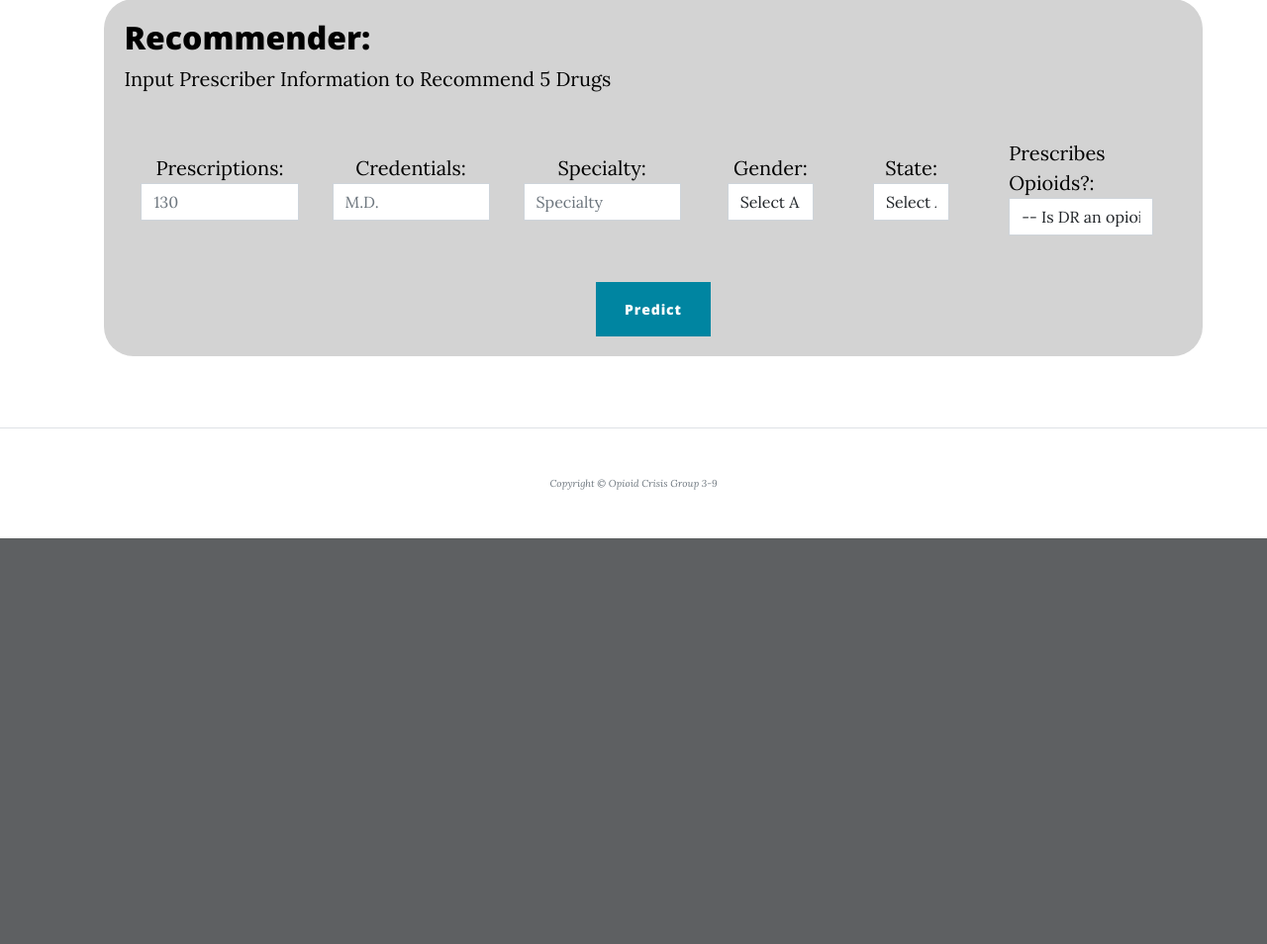
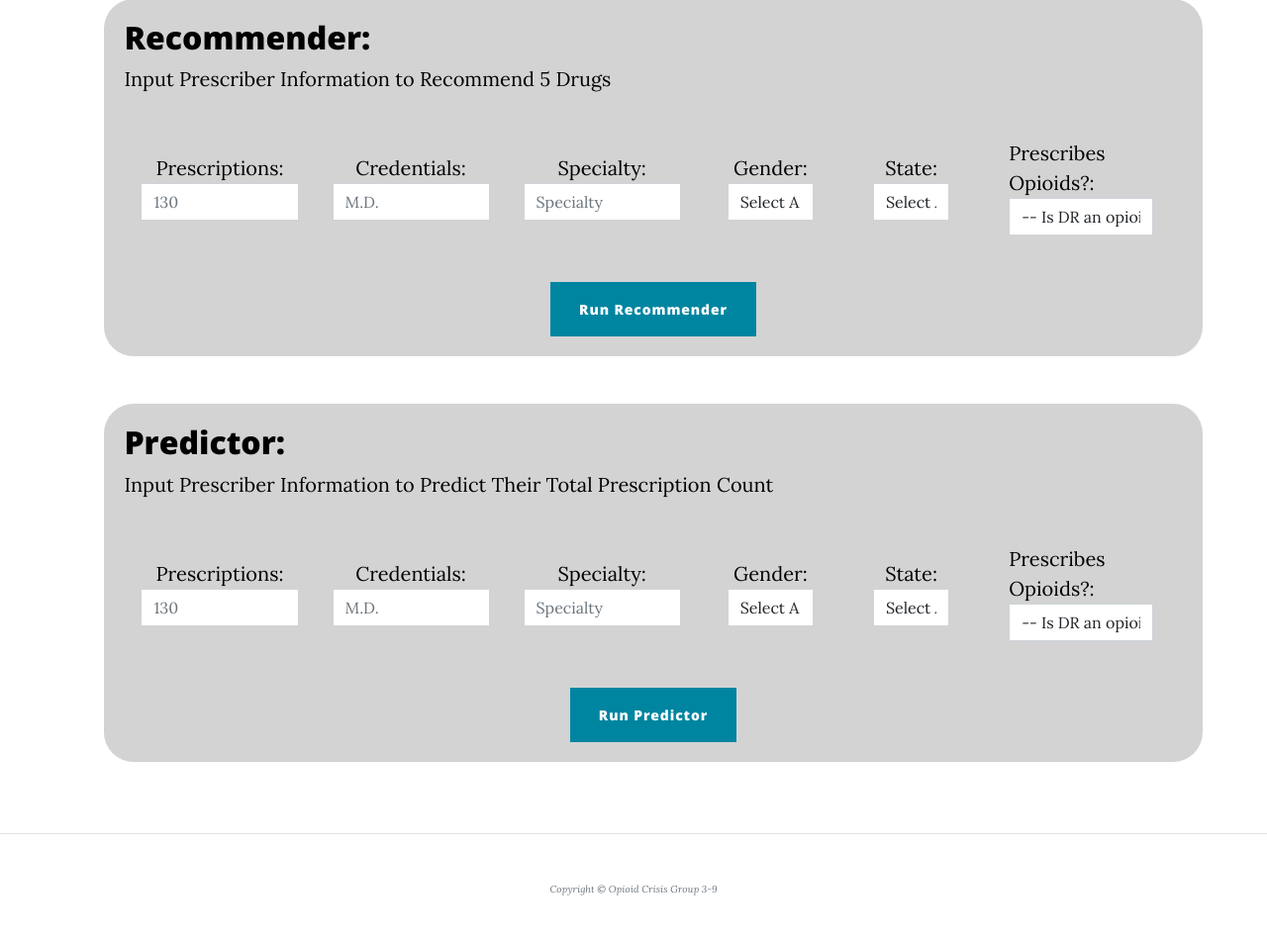
Before and after one commit to kandelin16/INTEX, a Django app: page /machineLearning/ in a window 1280 px wide. Shown: the part 649-1603 px from the top of the page at 99% size. Before the commit the page ends 1193 px from the top, so only its background shows below. Run offline with Django 3.2, Linux system fonts and the light colour scheme; data that the repository does not hold is empty; some libraries are stand-ins or nearby versions.

Commit message:
predictor

```diff
--- a/INTEX/static/js/machineLearning.js
+++ b/INTEX/static/js/machineLearning.js
@@ -3,3 +3,9 @@ function verifyForm() {
         document.getElementById("formNo3").submit()
     }
 }
+
+function verifyPredictor() {
+    if (confirm("Do you want to submit the predictor?")) {
+        document.getElementById("formNo4").submit()
+    }
+}
--- a/drug/urls.py
+++ b/drug/urls.py
@@ -10,6 +10,7 @@ from .views import deletePrescriberView
 from .views import updatePrescriberView
 from .views import addPrescriberView
 from .views import updatePrescriberDetailsView
+from .views import PredictorView
 
 urlpatterns= [
     path("prescriberSearch/", prescriberSearchPageView, name="prescriberSearch"),
@@ -23,5 +24,6 @@ urlpatterns= [
     path("updatePrescriptionCount/", updatePrescriberView, name="updatePrescriber"),
     path("addPrescriber/", addPrescriberView, name="AddPrescriber"),
     path("updatePrescriber/", updatePrescriberDetailsView, name="updatePrescriber"),
-    path("recommender/", RecommenderView)
+    path("recommender/", RecommenderView),
+    path("predictor/", PredictorView, name="predictor")
 ]
--- a/drug/views.py
+++ b/drug/views.py
@@ -7,6 +7,7 @@ import re
 from django.db import connection
 import requests
 import json
+import numpy as np
 
 import drug
 
@@ -281,7 +282,27 @@ def RecommenderView(request):
     context = {
         "states": states,
         "drugList": drugList,
-        "complete": "True"
+        "recommender": "True"
+    }
+
+    return render(request, 'drug/machineLearning.html', context)
+
+def PredictorView(request):
+    states = models.Statedata.objects.all()
+
+    totalPrescriptions = request.POST.get("totalPrescriptions", "")
+    credentials = request.POST.get("credentials", "")
+    specialty = request.POST.get("specialty", "")
+    gender = request.POST.get("gender", "")
+    state = request.POST.get("state", "")
+    isopiodprescriber = request.POST.get("opioid", "")
+
+    predTotal = callPredictor(totalPrescriptions, gender, specialty, credentials, isopiodprescriber, state)
+
+    context = {
+        "states": states,
+        "predictor": "True",
+        "predTotal": predTotal
     }
 
     return render(request, 'drug/machineLearning.html', context)
@@ -332,3 +353,64 @@ def callRecommender(totalPrescriptions, credentials, specialty, gender, state, i
     drugList.append(response["Recommended Item 5"])
 
     return drugList
+
+def callPredictor(totalPrec, gender, specialty, creds, isopioid, state):
+
+    print(totalPrec)
+    totalPrec = np.log1p(int(totalPrec))
+    url = "http://3cc325ee-4037-41e0-8f31-ba3ea5b8213d.eastus2.azurecontainer.io/score"
+
+    payload = json.dumps({
+    "Inputs": {
+        "WebServiceInput0": [
+        {
+            "LnPlus1(totalperscriptions)": totalPrec,
+            "gender": gender,
+            "specialty": specialty,
+            "credentials": creds,
+            "fname": "",
+            "isopiodprescriber": isopioid,
+            "state": state,
+            "lname": "",
+            "npi": 0
+        }
+        ],
+        "WebServiceInput1": [
+        {
+            "id": 1,
+            "npi": 1003008475,
+            "credentials": "NP"
+        },
+        {
+            "id": 2,
+            "npi": 1003009630,
+            "credentials": "MD"
+        },
+        {
+            "id": 3,
+            "npi": 1003016270,
+            "credentials": "M.D."
+        },
+        {
+            "id": 4,
+            "npi": 1003042805,
+            "credentials": "MD"
+        },
+        {
+            "id": 5,
+            "npi": 1003043324,
+            "credentials": "M.D."
+        }
+        ]
+    },
+    "GlobalParameters": {}
+    })
+    headers = {
+    'Content-Type': 'application/json',
+    'Authorization': 'Bearer p2VaNopYq3kyTeT1RvMDEWEHBlAbkZof'
+    }
+
+    response = requests.request("POST", url, headers=headers, data=payload)
+    theGoods = str(round(float(response.json()["Results"]["WebServiceOutput0"][0]["ExpMinus1(Scored Labels)"]),3))
+    print(theGoods)
+    return theGoods
--- a/templates/drug/machineLearning.html
+++ b/templates/drug/machineLearning.html
@@ -10,7 +10,6 @@
       <div class="col-md-10 col-lg-8 col-xl-7">
         <div class="site-heading">
           <h1>Recommender and Predictor</h1>
-
         </div>
       </div>
     </div>
@@ -67,9 +66,56 @@
               </div>
             </form>
 
-            <center><button class="btn btn-primary" onclick="verifyForm();">Predict</button></center>
+            <center><button class="btn btn-primary" onclick="verifyForm();">Run Recommender</button></center>
           </div>
-          {% if complete == "True" %}
+          <div class="recommender-box-2">
+            <h2>Predictor: </h2>
+            <span class="subheading">Input Prescriber Information to Predict Their Total Prescription Count</span>
+            <br>
+            <form action="../predictor/" method="post" id="formNo4" class="flex-form">{% csrf_token %}
+              <div class="flex-form-item">
+                <label for="totalPrescriptions">Prescriptions: </label>
+                <input type="text" id="totalPrescriptions" name="totalPrescriptions" placeholder="130" class="form-control"/>
+              </div>
+              <div class="flex-form-item">
+                <label for="credentials">Credentials: </label>
+                <input type="text" id="credentials" name="credentials" placeholder="M.D." class="form-control"/>
+              </div>
+              <div class="flex-form-item">
+                <label for="specialty">Specialty: </label>
+                <input type="text" id="specialty" name="specialty" placeholder="Specialty" class="form-control"/>
+              </div>
+              <div class="flex-form-item">
+                <!--drop down for gender-->
+                <label for="gender">Gender: </label>
+                <select name="gender" id="gender"class="form-control custom-flex-item"/>
+                  <option selected value=""> Select A Gender </option>
+                    <option value="M" >Male</option>
+                    <option value="F">Female</option>
+                </select>
+              </div>
+              <div class="flex-form-item">
+                <!--drop down for state-->
+                <label for="state">State: </label>
+                <select id="state" name="state" class="form-control custom-flex-item">
+                  <option selected value="">Select A State</option>
+                  {% for state in states%}
+                    <option value="{{state}}">{{state}}</option>
+                  {% endfor %}
+                </select>
+              </div>
+              <div class="flex-form-item">
+                <label for="opioid">Prescribes Opioids?: </label>
+                <select id="opioid" name="opioid" class="form-control">
+                  <option selected> -- Is DR an opioid presciber? -- </option>
+                    <option value="True">Yes</option>
+                    <option value="False">No</option>
+                </select>
+              </div>
+            </form>
+            <center><button class="btn btn-primary" onclick="verifyPredictor();">Run Predictor</button></center>
+
+          {% if recommender == "True" %}
             <div>
               <h3>Recommended Items For The Prescriber You Input</h3>
               {% for thingie in drugList%}
@@ -77,6 +123,12 @@
               {% endfor %}
             </div>
           {% endif %}
+          {% if predictor == "True" %}
+            <div>
+              <h3>Total Prescriptions Prediction</h3>
+              {{predTotal}}
+            </div>
+          {% endif %}
         </div>
       </div>
     </div>
```
